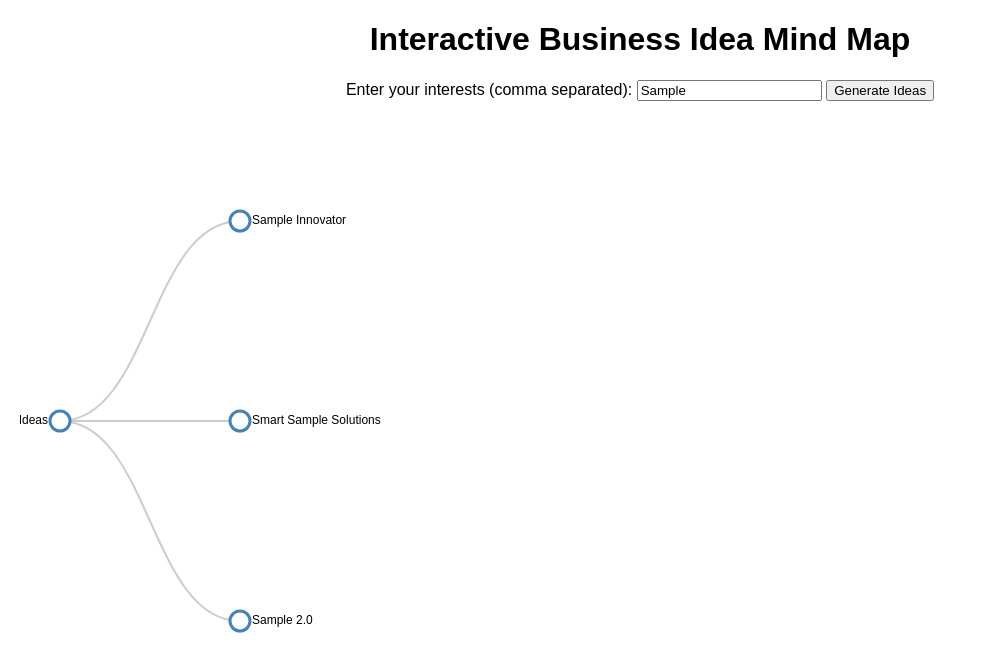
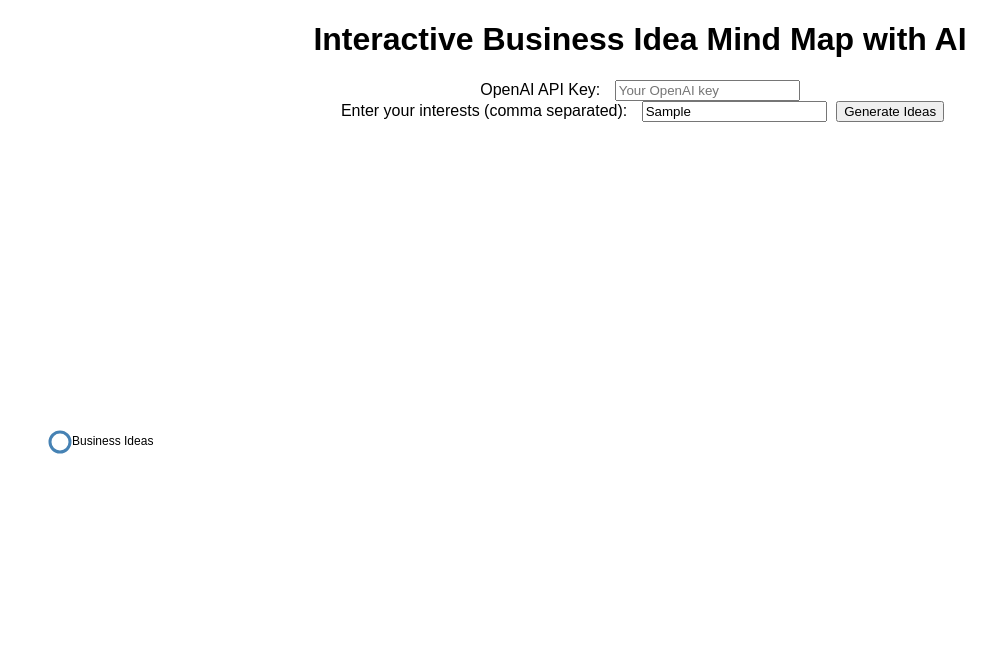
Before and after one commit to stallardca/IdeaGen, a plain HTML site: page index.html in a window 1280 px wide. Both pictures are taken after typing "Sample" into the empty fields and a click on the button "Generate Ideas". Shown: the whole page, without its empty margins (0-1008 px from the left). Drawn offline with nearby package versions, Linux system fonts and the light colour scheme.

Commit message:
Add files via upload

```diff
--- a/index.html
+++ b/index.html
@@ -2,7 +2,7 @@
 <html>
 <head>
   <meta charset="utf-8">
-  <title>Interactive Business Idea Mind Map</title>
+  <title>Interactive Business Idea Mind Map with AI</title>
   <!-- Load D3.js -->
   <script src="https://d3js.org/d3.v6.min.js"></script>
   <style>
@@ -31,26 +31,38 @@
       stroke: #ccc;
       stroke-width: 2px;
     }
+    label {
+      margin: 0 5px;
+    }
+    input {
+      margin: 0 5px;
+    }
   </style>
 </head>
 <body>
-  <h1>Interactive Business Idea Mind Map</h1>
+  <h1>Interactive Business Idea Mind Map with AI</h1>
   <div id="controls">
-    <label for="interests">Enter your interests (comma separated): </label>
-    <input type="text" id="interests" placeholder="e.g. tech, art, sustainability">
-    <button id="generate">Generate Ideas</button>
+    <div>
+      <label for="apikey">OpenAI API Key:</label>
+      <input type="password" id="apikey" placeholder="Your OpenAI key">
+    </div>
+    <div>
+      <label for="interests">Enter your interests (comma separated):</label>
+      <input type="text" id="interests" placeholder="e.g. tech, art, sustainability">
+      <button id="generate">Generate Ideas</button>
+    </div>
   </div>
   <svg width="960" height="600"></svg>
 
   <script>
-    // Global variables and initial data
+    // Global variables
     let selectedNodes = []; // Stores ideas the user selects
-    let i = 0; // Used for node IDs
+    let nodeIdCounter = 0;  // Unique ID counter for nodes
 
     // The root node of our mind map
     let rootData = {
       name: "Business Ideas",
-      children: []  // Initially empty; populated via user input
+      children: []  // Will be populated via AI
     };
 
     // Set up the SVG canvas and group for our mind map
@@ -63,51 +75,89 @@
     // Create a tree layout generator
     const tree = d3.tree().size([height, width - 160]);
 
-    // Convert our data to a hierarchy
+    // Convert our data to a hierarchy structure
     let root = d3.hierarchy(rootData, d => d.children);
 
-    // Function to generate random ideas based on interests or parent node name
-    function generateIdeas(baseText) {
-      // Split the base text (could be multiple interests) into an array
-      let topics = baseText.split(/,|\s+/).filter(s => s.length > 0);
-      if (topics.length === 0) {
-        topics = ["Innovative", "Creative", "Sustainable"];
+    /**
+     * Calls the OpenAI API to generate business ideas based on a given prompt.
+     * @param {string} baseText - The base text or interest to generate ideas for.
+     * @returns {Promise<Array>} - A promise that resolves to an array of idea objects.
+     */
+    async function generateAIideas(baseText) {
+      // Get the API key from the input field.
+      const OPENAI_API_KEY = document.getElementById("apikey").value.trim();
+      if (!OPENAI_API_KEY) {
+        alert("Please enter your OpenAI API key.");
+        return [];
       }
-      let ideas = [];
-      topics.forEach(topic => {
-        ideas.push({ name: topic + " Innovator", children: [] });
-        ideas.push({ name: "Smart " + topic + " Solutions", children: [] });
-        ideas.push({ name: topic + " 2.0", children: [] });
-      });
-      return ideas;
+
+      const promptText = `Generate three creative and niche business ideas based on the following concept: "${baseText}".
+Format each idea as a short title followed by a colon and a brief description, each on a new line.`;
+
+      try {
+        const response = await fetch("https://api.openai.com/v1/completions", {
+          method: "POST",
+          headers: {
+            "Content-Type": "application/json",
+            "Authorization": `Bearer ${OPENAI_API_KEY}`
+          },
+          body: JSON.stringify({
+            model: "text-davinci-003",
+            prompt: promptText,
+            max_tokens: 150,
+            temperature: 0.7,
+            n: 1
+          })
+        });
+
+        const data = await response.json();
+        // Process the returned text to generate idea nodes
+        let text = data.choices[0].text.trim();
+        // Assume each idea is on a separate line
+        let lines = text.split("\n").filter(line => line.trim() !== "");
+        let ideas = lines.map(line => ({ name: line, children: [] }));
+        return ideas;
+      } catch (error) {
+        console.error("Error generating AI ideas:", error);
+        // Fallback: provide some default ideas if the API call fails
+        return [
+          { name: baseText + " Innovator", children: [] },
+          { name: "Smart " + baseText + " Solutions", children: [] },
+          { name: baseText + " 2.0", children: [] }
+        ];
+      }
     }
 
-    // Update function to (re)draw the mind map
+    /**
+     * Updates the D3 mind map with the latest data.
+     * @param {object} source - The source node triggering the update.
+     */
     function update(source) {
-      // Recompute the tree layout.
+      // Convert the updated rootData into a hierarchy and compute the tree layout.
       root = d3.hierarchy(rootData, d => d.children);
       const treeData = tree(root);
 
-      // Get nodes and links
+      // Get nodes and links from the layout.
       const nodes = treeData.descendants(),
             links = treeData.descendants().slice(1);
 
-      // Normalize for fixed-depth.
+      // Set fixed depth for nodes.
       nodes.forEach(d => { d.y = d.depth * 180; });
 
-      // Nodes section
+      // Bind nodes data.
       const node = g.selectAll("g.node")
-                    .data(nodes, d => d.id || (d.id = ++i));
+                    .data(nodes, d => d.id || (d.id = ++nodeIdCounter));
 
+      // Enter new nodes.
       const nodeEnter = node.enter().append("g")
                           .attr("class", "node")
                           .attr("transform", d => `translate(${d.y},${d.x})`)
-                          .on("click", function(event, d) {
-                            // When clicking on a node, expand it if not already expanded
+                          .on("click", async function(event, d) {
+                            // On node click, if not expanded, generate new ideas via AI.
                             if (!d.data.children || d.data.children.length === 0) {
-                              d.data.children = generateIdeas(d.data.name);
+                              d.data.children = await generateAIideas(d.data.name);
                             }
-                            // Store the selected idea if not already stored
+                            // Save the selected idea.
                             if (!selectedNodes.includes(d.data.name)) {
                               selectedNodes.push(d.data.name);
                               console.log("Selected Ideas:", selectedNodes);
@@ -124,22 +174,23 @@
                .style("text-anchor", d => d.children ? "end" : "start")
                .text(d => d.data.name);
 
-      // Merge nodes for update and apply transition
+      // Update nodes.
       const nodeUpdate = nodeEnter.merge(node);
       nodeUpdate.transition()
                 .duration(200)
                 .attr("transform", d => `translate(${d.y},${d.x})`);
 
-      // Remove exiting nodes
+      // Remove exiting nodes.
       const nodeExit = node.exit().transition()
                           .duration(200)
                           .attr("transform", d => `translate(${source.y},${source.x})`)
                           .remove();
 
-      // Links section
+      // Bind links data.
       const link = g.selectAll("path.link")
                     .data(links, d => d.id);
 
+      // Enter new links.
       const linkEnter = link.enter().insert("path", "g")
                           .attr("class", "link")
                           .attr("d", d => {
@@ -147,13 +198,13 @@
                             return diagonal(o, o);
                           });
 
-      // Merge links and update positions
+      // Update links.
       const linkUpdate = linkEnter.merge(link);
       linkUpdate.transition()
                 .duration(200)
                 .attr("d", d => diagonal(d, d.parent));
 
-      // Remove exiting links
+      // Remove exiting links.
       const linkExit = link.exit().transition()
                           .duration(200)
                           .attr("d", d => {
@@ -163,7 +214,12 @@
                           .remove();
     }
 
-    // Helper function to create a curved (diagonal) path from parent to child nodes
+    /**
+     * Helper function to create a curved path from parent to child nodes.
+     * @param {object} s - Source node.
+     * @param {object} d - Destination node.
+     * @returns {string} - The path description.
+     */
     function diagonal(s, d) {
       return `M ${s.y} ${s.x}
               C ${(s.y + d.y) / 2} ${s.x},
@@ -171,14 +227,14 @@
                 ${d.y} ${d.x}`;
     }
 
-    // Initial render of the mind map
+    // Initial rendering of the mind map.
     update(rootData);
 
-    // Event listener for generating initial ideas based on user input
-    document.getElementById("generate").addEventListener("click", function() {
-      const interests = document.getElementById("interests").value;
-      // Generate ideas and set as children of the root
-      rootData.children = generateIdeas(interests);
+    // Listen for the "Generate Ideas" button click to generate initial ideas.
+    document.getElementById("generate").addEventListener("click", async function() {
+      const interests = document.getElementById("interests").value || "business innovation";
+      // Use AI to generate initial ideas based on the provided interests.
+      rootData.children = await generateAIideas(interests);
       update(rootData);
     });
   </script>
```
